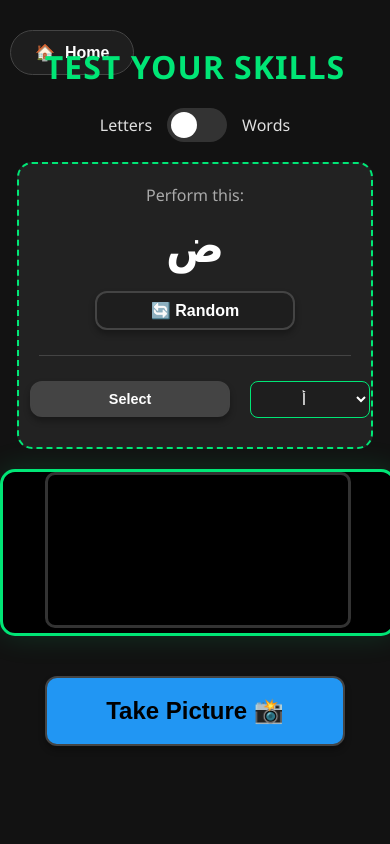
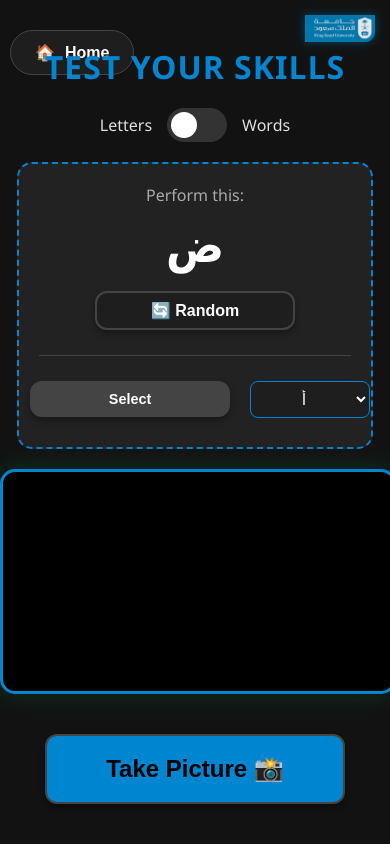
Before and after one commit to Abdulrahman-Wadani/web_broadcast, a Flask app: page /test in a window 390 px wide. Run offline with Flask 3, Linux system fonts and the light colour scheme; parts of the project's set-up code (start-up, migrations or seed data) failed here and were passed over; some libraries are stand-ins or nearby versions.

Commit message:
style changes

```diff
--- a/static/style.css
+++ b/static/style.css
@@ -13,12 +13,13 @@ body {
     /* --- التعديل هنا --- */
     /* كان center وهذا ما يسبب الفراغ، نغيره إلى flex-start ليبدأ من الأعلى */
     justify-content: flex-start;
-
+    overflow-x: hidden;
     min-height: 100vh;
+    overflow-y: scroll;
 }
 
 /* العناوين */
-h1, h2 { color: #00e676; margin-bottom: 20px; text-transform: uppercase; letter-spacing: 1px; }
+h1, h2 { color: #0085d0; margin-bottom: 20px; text-transform: uppercase; letter-spacing: 1px; }
 
 /* الحاويات */
 .container { text-align: center; padding: 20px; width: 100%; max-width: 1200px; }
@@ -57,7 +58,7 @@ h1, h2 { color: #00e676; margin-bottom: 20px; text-transform: uppercase; letter-
 
 .card-btn:hover {
     transform: translateY(-10px);
-    border-color: #00e676;
+    border-color: #0085d0;
     box-shadow: 0 0 20px rgba(0, 230, 118, 0.2);
 }
 
@@ -69,7 +70,7 @@ button {
     padding: 12px 25px;
     font-size: 1.1em;
     cursor: pointer;
-    background: #00e676;
+    background: #0085d0;
     color: #000;
     border: none;
     border-radius: 8px;
@@ -80,7 +81,7 @@ button {
 }
 
 button:disabled { background: #444; color: #888; cursor: not-allowed; }
-button:hover:not(:disabled) { background: #00c853; transform: scale(1.05); }
+button:hover:not(:disabled) { background: #0085d0; transform: scale(1.05); }
 
 /* زر العودة */
 .back-btn {
@@ -111,18 +112,18 @@ button:hover:not(:disabled) { background: #00c853; transform: scale(1.05); }
 /* تأثير عند مرور الماوس */
 .back-btn:hover {
     background-color: #2c2c2c;
-    border-color: #00e676;      /* لون أخضر عند التحويم */
-    color: #00e676;
+    border-color: #0085d0;      /* لون أخضر عند التحويم */
+    color: #0085d0;
     transform: translateY(-3px); /* ارتفاع بسيط */
     box-shadow: 0 5px 15px rgba(0, 230, 118, 0.15); /* ظل خفيف */
 }
 /* الفيديو والنتائج */
-video { border: 3px solid #333; border-radius: 10px; background: #000; max-width: 100%; }
+video { border: none solid #333; border-radius: 10px; background: #000; max-width: 100%; }
 #textResultDiv {
     background: #1e1e1e;
     padding: 20px;
     border-radius: 10px;
-    border-left: 5px solid #00e676;
+    border-left: 5px solid #0085d0;
     margin-top: 20px;
     font-size: 1.5em;
     min-height: 50px;
@@ -134,7 +135,7 @@ video { border: 3px solid #333; border-radius: 10px; background: #000; max-width
 .switch input { opacity: 0; width: 0; height: 0; }
 .slider { position: absolute; cursor: pointer; top: 0; left: 0; right: 0; bottom: 0; background-color: #333; transition: .4s; border-radius: 34px; }
 .slider:before { position: absolute; content: ""; height: 26px; width: 26px; left: 4px; bottom: 4px; background-color: white; transition: .4s; border-radius: 50%; }
-input:checked + .slider { background-color: #00e676; }
+input:checked + .slider { background-color: #0085d0; }
 input:checked + .slider:before { transform: translateX(26px); }
 
 /* حاوية العرض الرئيسية: الصورة في الأعلى والحروف في الأسفل */
@@ -152,7 +153,7 @@ input:checked + .slider:before { transform: translateX(26px); }
     width: 300px;
     height: 350px;
     background-color: #222;
-    border: 3px solid #00e676;
+    border: 3px solid #0085d0;
     border-radius: 15px;
     display: flex;
     justify-content: center;
@@ -197,12 +198,12 @@ input:checked + .slider:before { transform: translateX(26px); }
 
 .letter-btn:hover {
     background: #444;
-    border-color: #00e676;
+    border-color: #0085d0;
     transform: scale(1.1);
 }
 
 .letter-btn.active {
-    background: #00e676;
+    background: #0085d0;
     color: #000;
     font-weight: bold;
     transform: scale(1.1);
@@ -224,17 +225,19 @@ input:checked + .slider:before { transform: translateX(26px); }
     width: 100%;
     max-width: 700px; /* زدنا العرض قليلاً */
     background: #000;
-    border: 3px solid #00e676;
+    border: 3px solid #0085d0;
     border-radius: 15px;
     overflow: hidden;
     box-shadow: 0 0 30px rgba(0, 230, 118, 0.15);
     margin: 0 auto 30px auto; /* مسافة أكبر من الأسفل */
     display: none;
+    aspect-ratio: 16 / 9;
 }
 
 /* الفيديو */
 .training-video {
     width: 100%;
+    height: 100%;
     display: block;
     max-height: 400px; /* تحديد ارتفاع أقصى حتى لا يغطي الشاشة */
 }
@@ -242,7 +245,7 @@ input:checked + .slider:before { transform: translateX(26px); }
 /* النص "Playing: ..." */
 .current-word-display {
     font-size: 1.8em;
-    color: #00e676;
+    color: #0085d0;
     margin-bottom: 20px;
     height: 40px;
     font-weight: bold;
@@ -278,24 +281,24 @@ input:checked + .slider:before { transform: translateX(26px); }
 /* عند مرور الماوس */
 .word-btn:hover {
     background: #333;
-    border-color: #00e676;
+    border-color: #0085d0;
     transform: translateY(-5px);
 }
 
 /* عند تفعيل الزر */
 .word-btn.active {
-    background: #00e676;
+    background: #0085d0;
     color: #000;
     font-weight: bold;
-    border-color: #00e676;
+    border-color: #0085d0;
     transform: scale(1.05);
-    box-shadow: 0 0 20px rgba(0, 230, 118, 0.5);
+    box-shadow: 0 0 20px rgba(0, 133, 208, 0.5);
 }
 
 /* الصندوق الذي يظهر الكلمة/الحرف المطلوب */
 .target-box {
     background: #222;
-    border: 2px dashed #00e676;
+    border: 2px dashed #0085d0;
     padding: 20px;
     border-radius: 15px;
     margin: 20px auto;
@@ -333,14 +336,14 @@ input:checked + .slider:before { transform: translateX(26px); }
 
 .result-icon { font-size: 4rem; margin-bottom: 10px; display: block; }
 .result-text { font-size: 1.5rem; color: #fff; margin-bottom: 20px; }
-.correct { color: #00e676; border-color: #00e676; }
+.correct { color: #0085d0; border-color: #0085d0; }
 .wrong { color: #ff3d00; border-color: #ff3d00; }
 
 /* تنسيق القائمة المنسدلة */
 .custom-select {
     background-color: #1e1e1e;
     color: #fff;
-    border: 1px solid #00e676;
+    border: 1px solid #0085d0;
     padding: 8px 10px;
     border-radius: 8px;
     font-size: 1rem;
@@ -353,3 +356,59 @@ input:checked + .slider:before { transform: translateX(26px); }
 .custom-select:hover {
     background-color: #2c2c2c;
 }
+
+.ksu-logo {
+    position: absolute; /* تثبيت حر */
+    top: 20px;          /* المسافة من الأعلى */
+    right: 30px;        /* المسافة من اليمين */
+    width: 160px;       /* حجم الشعار (عدله حسب رغبتك) */
+    height: auto;       /* الحفاظ على الأبعاد */
+    z-index: 2000;      /* ضمان ظهوره فوق كل العناصر */
+
+    /* تحسينات جمالية */
+    filter: drop-shadow(0 0 5px rgba(0, 133, 208, 0.5)); /* ظل أزرق خفيف حول الشعار */
+    opacity: 0.9;
+    transition: all 0.3s ease;
+}
+
+.ksu-logo:hover {
+    opacity: 1;
+    transform: scale(1.05); /* تكبير بسيط عند المرور */
+}
+
+/* تحسين للجوال: تصغير الشعار قليلاً في الشاشات الصغيرة */
+@media (max-width: 768px) {
+    .ksu-logo {
+        width: 70px;
+        top: 15px;
+        right: 15px;
+    }
+}
+
+/* عرض الشريط */
+::-webkit-scrollbar {
+    width: 10px;
+}
+
+/* مسار الشريط (الخلفية) */
+::-webkit-scrollbar-track {
+    background: #121212; /* نفس لون خلفية الموقع */
+}
+
+/* المقبض (الجزء المتحرك) */
+::-webkit-scrollbar-thumb {
+    background: #333;    /* لون رمادي هادئ */
+    border-radius: 5px;  /* حواف دائرية */
+    border: 2px solid #121212; /* حدود لعمل مسافة جمالية */
+}
+
+/* عند مرور الماوس على المقبض */
+::-webkit-scrollbar-thumb:hover {
+    background: #0085d0; /* يتحول للأزرق (لون الجامعة) */
+}
+
+/* دعم متصفح Firefox */
+html {
+    scrollbar-width: thin;
+    scrollbar-color: #333 #121212;
+}
--- a/templates/index.html
+++ b/templates/index.html
@@ -6,6 +6,7 @@
     <link rel="stylesheet" href="/static/style.css">
 </head>
 <body>
+    <img src="/static/logo.png" class="ksu-logo" alt="KSU Logo">
     <div class="container">
         <h1>Sign Language AI System</h1>
         <p style="color: #888;">Choose a mode to get started</p>
@@ -18,7 +19,7 @@
             </a>
 
             <a href="/train" class="card-btn">
-                <h3>Train</h3>
+                <h3>Learn</h3>
                 <p>Learn Signs</p>
                 <span style="font-size: 2em;">🎓</span>
             </a>
--- a/templates/test.html
+++ b/templates/test.html
@@ -7,6 +7,7 @@
 </head>
 <body>
 
+    <img src="/static/logo.png" class="ksu-logo" alt="KSU Logo">
     <div class="nav-header">
         <button class="back-btn" onclick="window.location.href='/'">
             <span>🏠</span> Home
@@ -49,14 +50,13 @@
                 <div class="result-text" id="resText">Wait...</div>
                 <button class="word-btn" onclick="closeResult()" style="background: #333; border-color: #777;">Close</button>
             </div>
-
+            <div id="overlayTimer" style="position: absolute; left: 50%; font-size:5rem; color:#0085d0; font-weight:bold; display:none;">3</div>
             <video id="video" autoplay playsinline muted></video>
             <canvas id="canvas" width="1280" height="720" style="display:none;"></canvas>
-            <div id="overlayTimer" style="position:absolute; top:50%; left:50%; transform:translate(-50%,-50%); font-size:5rem; color:#00e676; font-weight:bold; display:none;">3</div>
         </div>
 
         <div style="margin-top: 20px;">
-            <button id="actionBtn" class="word-btn" style="width: 300px; height: 70px; font-size: 1.5em; background: #2196f3; color: #000;">
+            <button id="actionBtn" class="word-btn" style="width: 300px; height: 70px; font-size: 1.5em; background: #0085d0; color: #000;">
                 Take Picture 📸
             </button>
         </div>
@@ -84,6 +84,7 @@
         const manualSelect = document.getElementById('manualSelect');
         const manualBtn = document.getElementById('manualBtn');
 
+
         const lettersList = [
             "أ", "ب", "ت", "ث", "ج", "ح", "خ", "د", "ذ", "ر", "ز", "س", "ش",
             "ص", "ض", "ط", "ظ", "ع", "غ", "ف", "ق", "ك", "ل", "م", "ن", "ه", "و", "ي"
@@ -110,10 +111,10 @@
             currentMode = modeToggle.checked ? 'word' : 'letter';
             if(currentMode === 'word') {
                 actionBtn.innerText = "Start Performing 🎥";
-                actionBtn.style.background = "#00e676";
+                actionBtn.style.background = "#0085d0";
             } else {
                 actionBtn.innerText = "Take Picture 📸";
-                actionBtn.style.background = "#2196f3";
+                actionBtn.style.background = "#0085d0";
             }
             generateRandomChallenge();
             updateDropdownList();
@@ -229,10 +230,10 @@
             manualBtn.disabled = false;
             if (currentMode === 'word') {
                 actionBtn.innerText = "Start Performing 🎥";
-                actionBtn.style.background = "#00e676";
+                actionBtn.style.background = "#0085d0";
             } else {
                 actionBtn.innerText = "Take Picture 📸";
-                actionBtn.style.background = "#2196f3";
+                actionBtn.style.background = "#0085d0";
             }
 
             // إظهار النتيجة
--- a/templates/train_letters.html
+++ b/templates/train_letters.html
@@ -5,7 +5,7 @@
     <link rel="stylesheet" href="/static/style.css">
 </head>
 <body>
-
+    <img src="/static/logo.png" class="ksu-logo" alt="KSU Logo">
     <div class="nav-header">
     <button class="back-btn" onclick="window.location.href='/'">
         <span>🏠</span> Home
@@ -17,8 +17,8 @@
 </div>
 
     <div class="container">
-        <h1 style="margin-top: -80px;">تدريب الحروف العربية</h1>
-        <p style="color: #aaa;">اضغط على الحرف لعرض إشارة اليد الخاصة به</p>
+        <h1 style="margin-top: -80px;">Learn Arabic Letters</h1>
+        <p style="color: #aaa;">Click on a letter to view its hand sign</p>
 
         <div class="training-container">
 
--- a/templates/train_words.html
+++ b/templates/train_words.html
@@ -6,7 +6,7 @@
     <link rel="stylesheet" href="/static/style.css">
 </head>
 <body>
-
+    <img src="/static/logo.png" class="ksu-logo" alt="KSU Logo">
     <div class="nav-header">
     <button class="back-btn" onclick="window.location.href='/'">
         <span>🏠</span> Home
--- a/templates/translate.html
+++ b/templates/translate.html
@@ -6,7 +6,7 @@
     <link rel="stylesheet" href="/static/style.css">
 </head>
 <body>
-
+    <img src="/static/logo.png" class="ksu-logo" alt="KSU Logo">
     <div class="nav-header">
     <button class="back-btn" onclick="window.location.href='/'">
         <span>🏠</span> Home
```
Also changed, not shown: templates/train.html (+5 -5 lines), static/logo.png (added).
